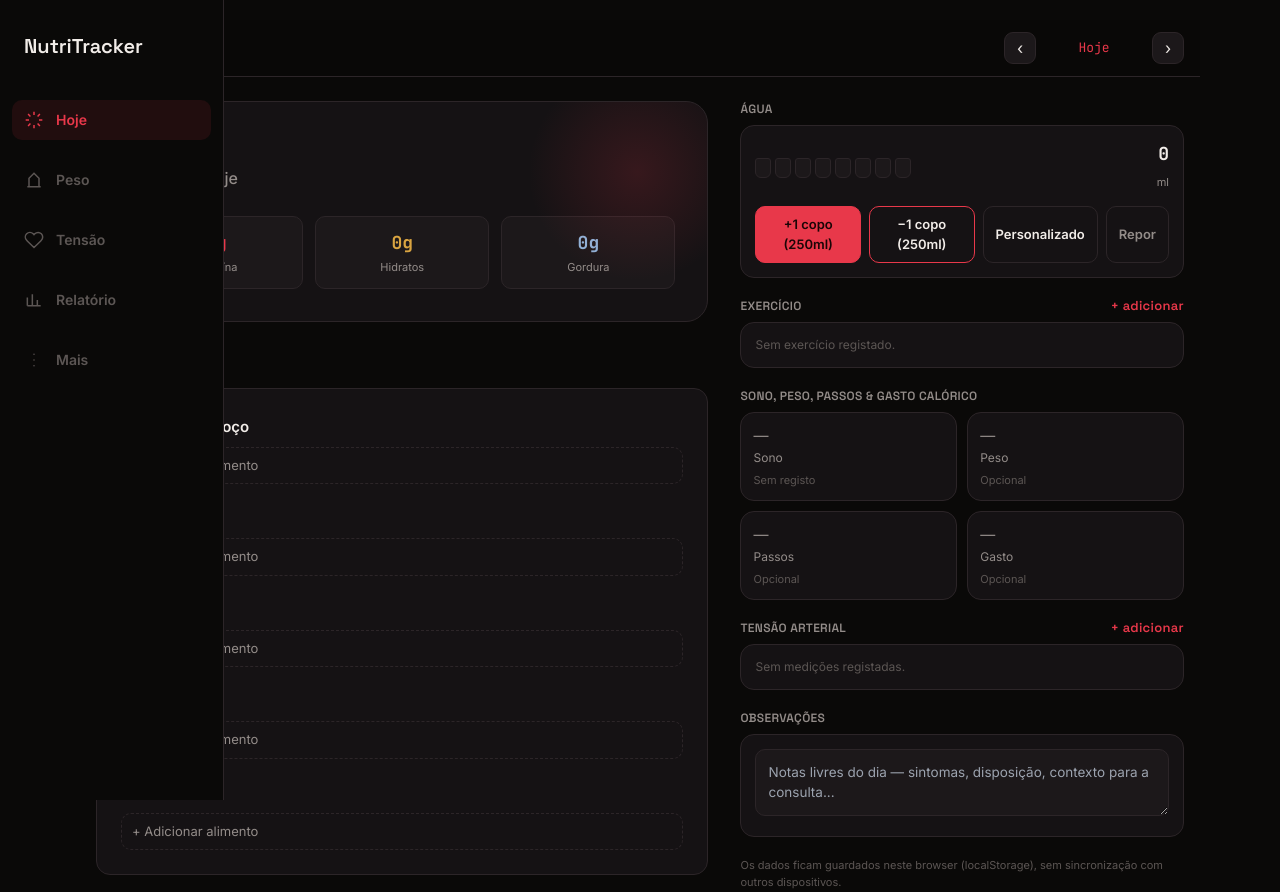
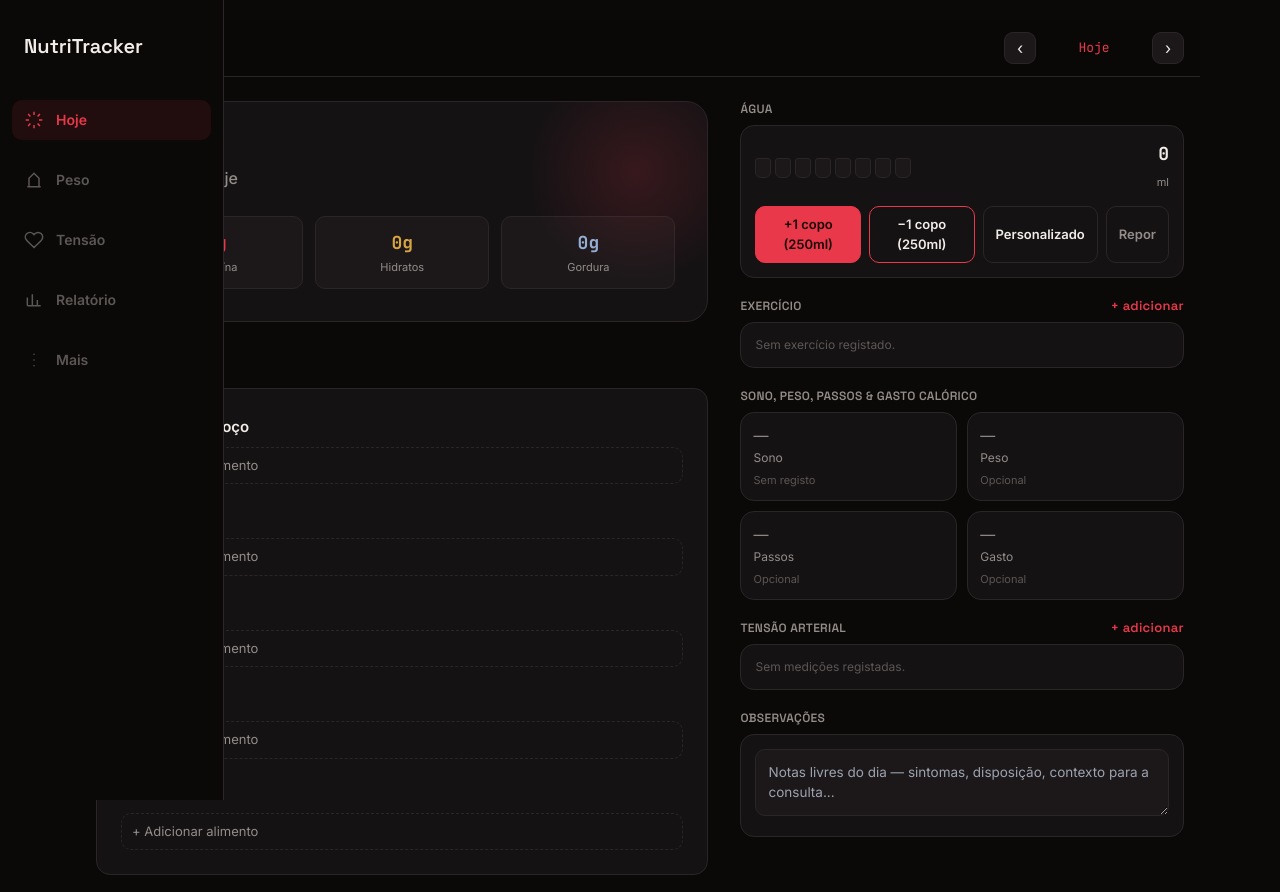
Before and after one commit to joaovieira77/nutritracker, a Next.js app: page / in a window 1280 px wide. Built offline with nearby package versions, Linux system fonts and the light colour scheme.

Commit message:
docs: remove unnecessary comments in TodayTab.tsx, and removing the note about localStorage

```diff
--- a/components/TodayTab.tsx
+++ b/components/TodayTab.tsx
@@ -98,7 +98,7 @@ export default function TodayTab() {
       </header>
 
       <div className="lg:flex lg:items-start lg:gap-8">
-        {/* Coluna esquerda ~58%: totals + refeições */}
+
         <div className="lg:w-[58%]">
           {/* Totals hero */}
           <div className="relative overflow-hidden rounded-[18px] border border-border bg-surface p-5 px-[18px] lg:rounded-[22px] lg:p-8">
@@ -170,7 +170,7 @@ export default function TodayTab() {
           </div>
         </div>
 
-        {/* Coluna direita ~42%: registos rápidos */}
+
         <div className="mt-[26px] lg:mt-0 lg:w-[42%] lg:space-y-5">
           <div>
             <SectionTitle className="lg:mb-2 lg:mt-0 lg:text-xs lg:uppercase lg:tracking-wide">Água</SectionTitle>
@@ -421,9 +421,7 @@ export default function TodayTab() {
             </div>
           </div>
 
-          <div className="mb-1 mt-[22px] text-center text-[11px] leading-relaxed text-textfaint lg:mt-2 lg:text-left">
-            Os dados ficam guardados neste browser (localStorage), sem sincronização com outros dispositivos.
-          </div>
+
         </div>
       </div>
 
```
